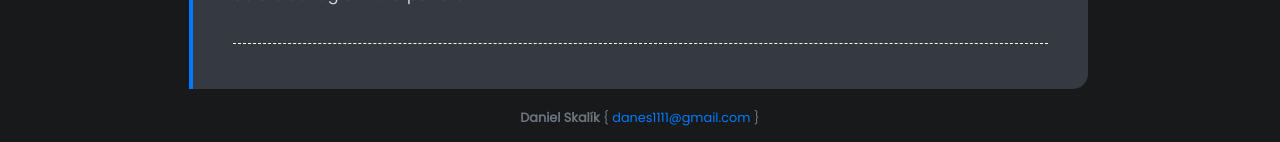
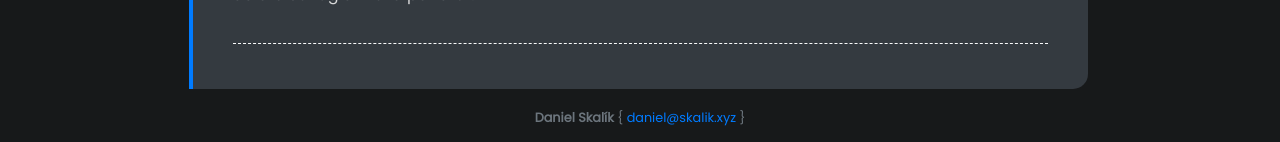
Before and after one commit to daniel-skalik/daniel-skalik.github.io, a Jekyll site: the page built from pages/resume.md, in a window 1280 px wide. Shown: the part 1724-1866 px from the top of the page. Built offline with Jekyll 4.4.1, drawn with Linux system fonts in a browser that asks for light colours; nearby versions of some CDN libraries; emoji names are drawn with the system emoji font.

Commit message:
email change

```diff
--- a/_config.yml
+++ b/_config.yml
@@ -21,7 +21,7 @@ nav_exclude:                                            # The following paths ar
 author:
   name              : Daniel Skalík
   image             : /assets/images/papouch.png
-  email             : danes1111@gmail.com
+  email             : daniel@skalik.xyz
   github            : daniel-skalik
   linkedin          : danielskalik
   itchio            : skalikdaniel
```
